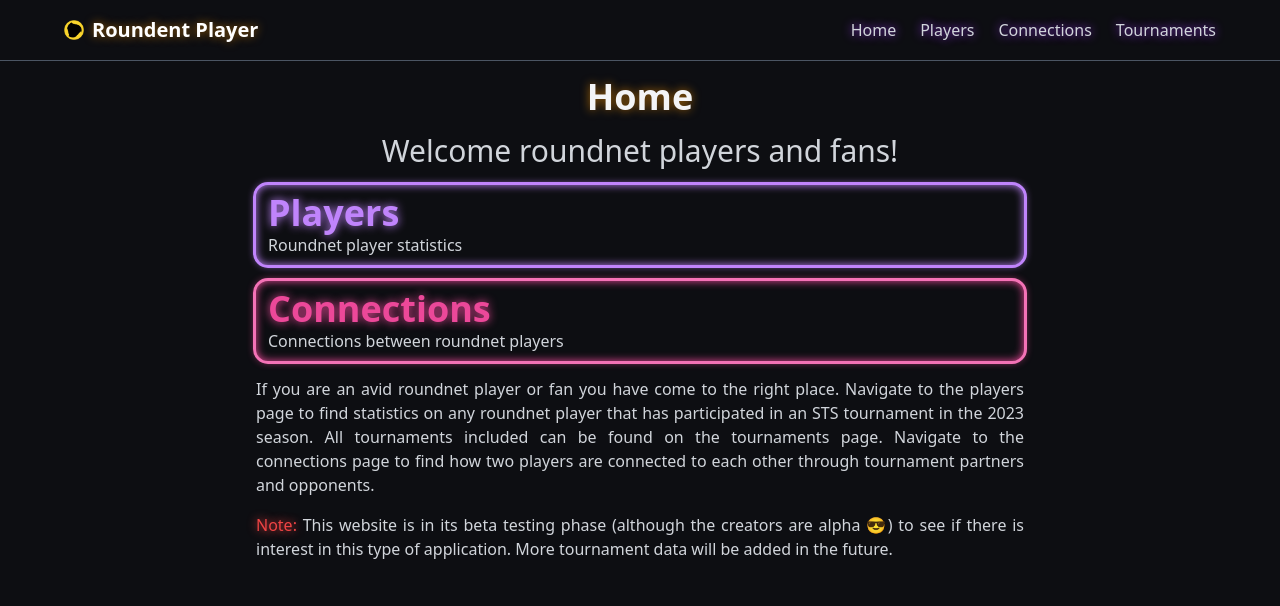
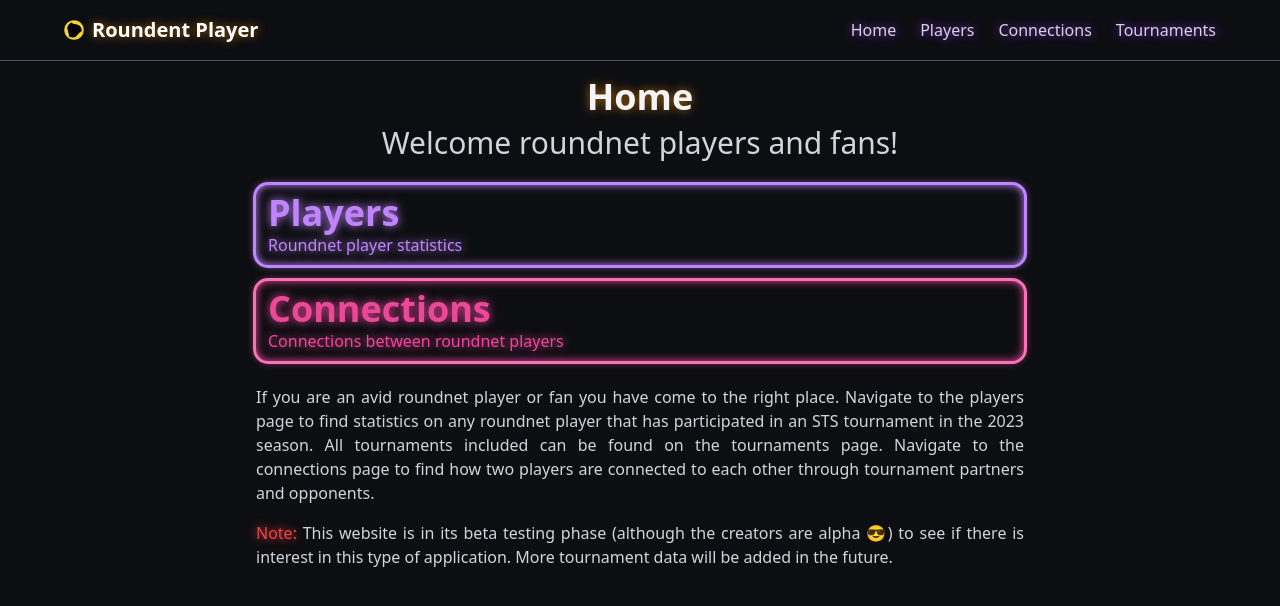
Before and after one commit to CoryChilton/roundnet-player-web-app, a Next.js app: page / in a window 1280 px wide. Shown: the top 606 px of the page. Built offline with nearby package versions, Linux system fonts and the light colour scheme.

Commit message:
styling homepage buttons

```diff
--- a/src/app/page.tsx
+++ b/src/app/page.tsx
@@ -3,27 +3,27 @@ import Link from "next/link"
 export default function Home() {
   return (
     <main className="mx-8 flex flex-col items-center mb-20">
-      <h1 className="font-bold text-4xl mb-4 text-shadow-glow shadow-yellow-700 text-gray-100">
+      <h1 className="font-bold text-4xl mb-2 text-shadow-glow shadow-yellow-700 text-gray-100">
         Home
       </h1>
-      <h3 className="text-3xl text-gray-300 mb-4 text-center">
+      <h3 className="text-3xl text-gray-300 mb-6 text-center font-extralight">
         Welcome roundnet players and fans!
       </h3>
       <div className="max-w-3xl">
         <Link href="/players">
-          <button className="block text-left w-full outline outline-purple-400 mb-4 py-2 px-3 rounded-xl shadow-tut shadow-purple-400 hover:scale-x-105 transition">
-            <h2 className="text-4xl font-bold text-purple-400 text-shadow-glow shadow-purple-400">
+          <button className="block text-left w-full outline outline-purple-400 mb-4 py-2 px-3 rounded-xl shadow-tut text-purple-400 text-shadow-glow shadow-purple-400 hover:scale-x-105 hover:text-[rgb(13,14,18)] transition relative before:content-[''] before:absolute before:left-0 before:top-0 before:h-full before:w-full before:rounded-xl before:bg-purple-400 before:opacity-0 hover:before:opacity-100 before:transition before:duration-200 before:-z-10">
+            <h2 className="text-4xl font-bold">
               Players
             </h2>
-            <p className="text-gray-300 font-extralight">Roundnet player statistics</p>
+            <p className="font-extralight">Roundnet player statistics</p>
           </button>
         </Link>
         <Link href="/connections" className="bg-white">
-          <button className="block text-left w-full outline outline-pink-400 mb-2 py-2 px-3 rounded-xl shadow-tut shadow-pink-500 hover:scale-x-105 transition">
-            <h2 className="text-4xl font-bold text-pink-500 text-shadow-glow shadow-pink-500">
+          <button className="block text-left w-full outline outline-pink-400 mb-6 py-2 px-3 rounded-xl shadow-tut text-pink-500 text-shadow-glow shadow-pink-500 hover:scale-x-105 hover:text-[rgb(13,14,18)] transition relative before:content-[''] before:absolute before:left-0 before:top-0 before:h-full before:w-full before:rounded-xl before:bg-pink-500 before:opacity-0 hover:before:opacity-100 before:transition before:duration-200 before:-z-10">
+            <h2 className="text-4xl font-bold">
               Connections
             </h2>
-            <p className="text-gray-300 font-extralight">Connections between roundnet players</p>
+            <p className="font-extralight">Connections between roundnet players</p>
           </button>
         </Link>
         <p className="text-gray-300 my-4 font-light text-justify">
```
